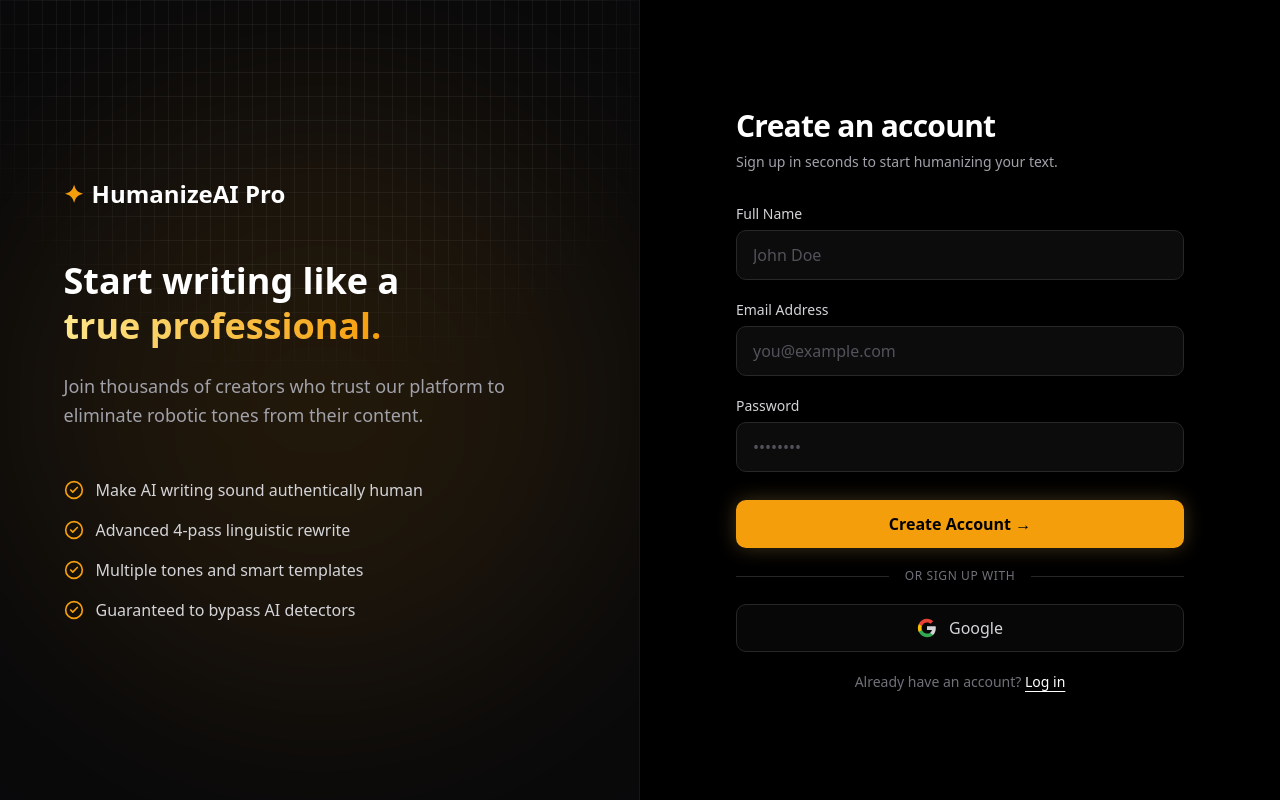
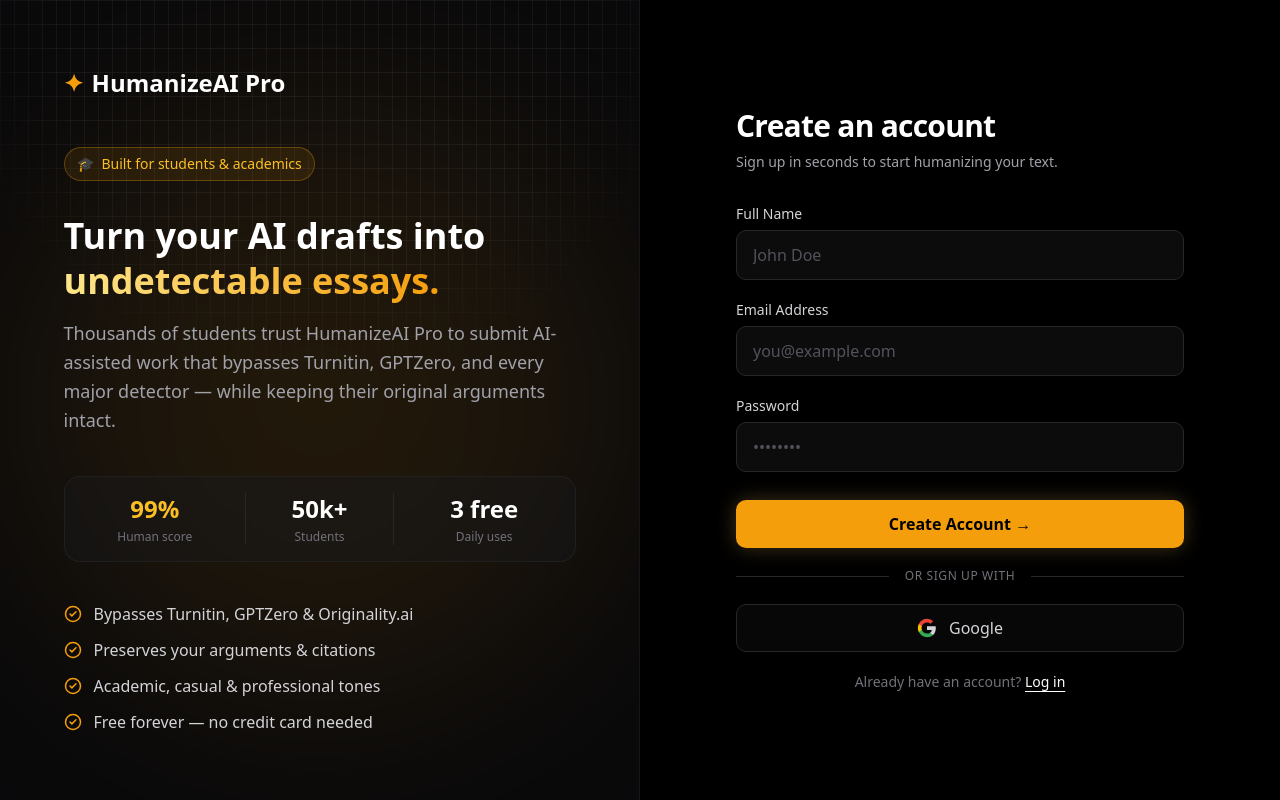
Before and after one commit to EmirhanCitgez/AI-Humanizer, a Next.js app in the folder humanize-pro/: page /auth/signup in a window 1280 px wide. Built offline with nearby package versions, Linux system fonts and the light colour scheme.

Commit message:
fix: MOST POPULAR badge position, faster hover animations, student-focused signup panel

```diff
--- a/humanize-pro/src/app/auth/signup/page.tsx
+++ b/humanize-pro/src/app/auth/signup/page.tsx
@@ -20,32 +20,53 @@ export default function SignupPage({
             <span className="text-amber-500">✦</span> HumanizeAI Pro
           </div>
 
-          <div className="space-y-6">
+          {/* Student badge */}
+          <div className="inline-flex items-center gap-2 px-3 py-1.5 rounded-full border border-amber-500/30 bg-amber-500/10 text-amber-400 text-sm font-medium mb-8">
+            <span>🎓</span> Built for students & academics
+          </div>
+
+          <div className="space-y-4 mb-10">
             <h2 className="text-4xl font-display font-bold leading-tight">
-              Start writing like a <br/>
-              <span className="text-transparent bg-clip-text bg-gradient-to-r from-amber-200 to-amber-500">true professional.</span>
+              Turn your AI drafts into <br/>
+              <span className="text-transparent bg-clip-text bg-gradient-to-r from-amber-200 to-amber-500">undetectable essays.</span>
             </h2>
             <p className="text-lg text-zinc-400 leading-relaxed">
-              Join thousands of creators who trust our platform to eliminate robotic tones from their content.
+              Thousands of students trust HumanizeAI Pro to submit AI-assisted work that bypasses Turnitin, GPTZero, and every major detector — while keeping their original arguments intact.
             </p>
           </div>
 
-          <div className="mt-12 space-y-4">
+          {/* Social proof stats */}
+          <div className="grid grid-cols-3 gap-4 mb-10 p-4 rounded-2xl bg-zinc-900/50 border border-zinc-800/60">
+            <div className="text-center">
+              <p className="text-2xl font-bold text-amber-400">99%</p>
+              <p className="text-xs text-zinc-500 mt-1">Human score</p>
+            </div>
+            <div className="text-center border-x border-zinc-800">
+              <p className="text-2xl font-bold text-white">50k+</p>
+              <p className="text-xs text-zinc-500 mt-1">Students</p>
+            </div>
+            <div className="text-center">
+              <p className="text-2xl font-bold text-white">3 free</p>
+              <p className="text-xs text-zinc-500 mt-1">Daily uses</p>
+            </div>
+          </div>
+
+          <div className="space-y-3">
             <div className="flex items-center gap-3 text-zinc-300">
-              <CheckCircle2 className="text-amber-500" size={20} />
-              <span>Make AI writing sound authentically human</span>
+              <CheckCircle2 className="text-amber-500 shrink-0" size={18} />
+              <span>Bypasses Turnitin, GPTZero & Originality.ai</span>
             </div>
             <div className="flex items-center gap-3 text-zinc-300">
-              <CheckCircle2 className="text-amber-500" size={20} />
-              <span>Advanced 4-pass linguistic rewrite</span>
+              <CheckCircle2 className="text-amber-500 shrink-0" size={18} />
+              <span>Preserves your arguments & citations</span>
             </div>
             <div className="flex items-center gap-3 text-zinc-300">
-              <CheckCircle2 className="text-amber-500" size={20} />
-              <span>Multiple tones and smart templates</span>
+              <CheckCircle2 className="text-amber-500 shrink-0" size={18} />
+              <span>Academic, casual & professional tones</span>
             </div>
             <div className="flex items-center gap-3 text-zinc-300">
-              <CheckCircle2 className="text-amber-500" size={20} />
-              <span>Guaranteed to bypass AI detectors</span>
+              <CheckCircle2 className="text-amber-500 shrink-0" size={18} />
+              <span>Free forever — no credit card needed</span>
             </div>
           </div>
         </div>
--- a/humanize-pro/src/app/page.tsx
+++ b/humanize-pro/src/app/page.tsx
@@ -223,7 +223,7 @@ export default function LandingPage() {
               whileInView={{ opacity: 1, y: 0 }}
               viewport={{ once: true }}
               transition={{ duration: 0.6, delay: 0.1 }}
-              whileHover={{ y: -8, scale: 1.02 }}
+              whileHover={{ y: -8, scale: 1.02, transition: { duration: 0.15, ease: 'easeOut' } }}
               className="relative p-8 rounded-3xl bg-zinc-900/80 border border-zinc-800 backdrop-blur-sm overflow-hidden group cursor-default"
             >
               <div className="absolute inset-0 opacity-0 group-hover:opacity-100 transition-opacity duration-700 pointer-events-none" style={{background: 'radial-gradient(circle at 50% 0%, rgba(212,168,83,0.08) 0%, transparent 70%)'}} />
@@ -247,8 +247,8 @@ export default function LandingPage() {
               whileInView={{ opacity: 1, y: 0 }}
               viewport={{ once: true }}
               transition={{ duration: 0.6, delay: 0.2 }}
-              whileHover={{ y: -12, scale: 1.03 }}
-              className="relative p-8 rounded-3xl bg-zinc-900 border-2 border-amber-500 md:-translate-y-4 shadow-2xl shadow-amber-500/15 overflow-hidden group cursor-default"
+              whileHover={{ y: -12, scale: 1.03, transition: { duration: 0.15, ease: 'easeOut' } }}
+              className="relative pt-12 pb-8 px-8 rounded-3xl bg-zinc-900 border-2 border-amber-500 md:-translate-y-4 shadow-2xl shadow-amber-500/15 overflow-hidden group cursor-default"
             >
               {/* Animated amber glow */}
               <div className="absolute inset-0 pointer-events-none">
@@ -261,10 +261,13 @@ export default function LandingPage() {
                 />
               </div>
               <div className="absolute top-0 left-0 right-0 h-px bg-gradient-to-r from-transparent via-amber-400 to-transparent" />
-              <div className="absolute top-0 left-1/2 -translate-x-1/2 -translate-y-1/2 bg-amber-500 text-black px-5 py-1 rounded-full text-sm font-bold shadow-lg shadow-amber-500/30">
-                MOST POPULAR
+              {/* Badge - inside card at top center */}
+              <div className="absolute top-0 left-0 right-0 flex justify-center">
+                <div className="bg-amber-500 text-black px-5 py-1.5 rounded-b-xl text-xs font-bold tracking-wider shadow-lg shadow-amber-500/30">
+                  MOST POPULAR
+                </div>
               </div>
-              <h3 className="text-2xl font-bold mb-2 mt-2 text-amber-400">Pro</h3>
+              <h3 className="text-2xl font-bold mb-2 text-amber-400">Pro</h3>
               <p className="text-zinc-400 mb-6">Designed for regular professional use.</p>
               <div className="text-5xl font-bold mb-8">$10<span className="text-lg text-zinc-500 font-normal">/month</span></div>
               <ul className="space-y-4 mb-8">
@@ -285,7 +288,7 @@ export default function LandingPage() {
               whileInView={{ opacity: 1, y: 0 }}
               viewport={{ once: true }}
               transition={{ duration: 0.6, delay: 0.3 }}
-              whileHover={{ y: -8, scale: 1.02 }}
+              whileHover={{ y: -8, scale: 1.02, transition: { duration: 0.15, ease: 'easeOut' } }}
               className="relative p-8 rounded-3xl bg-zinc-900/80 border border-zinc-800 backdrop-blur-sm overflow-hidden group cursor-default"
             >
               <div className="absolute inset-0 opacity-0 group-hover:opacity-100 transition-opacity duration-700 pointer-events-none" style={{background: 'radial-gradient(circle at 50% 0%, rgba(212,168,83,0.06) 0%, transparent 70%)'}} />
```
